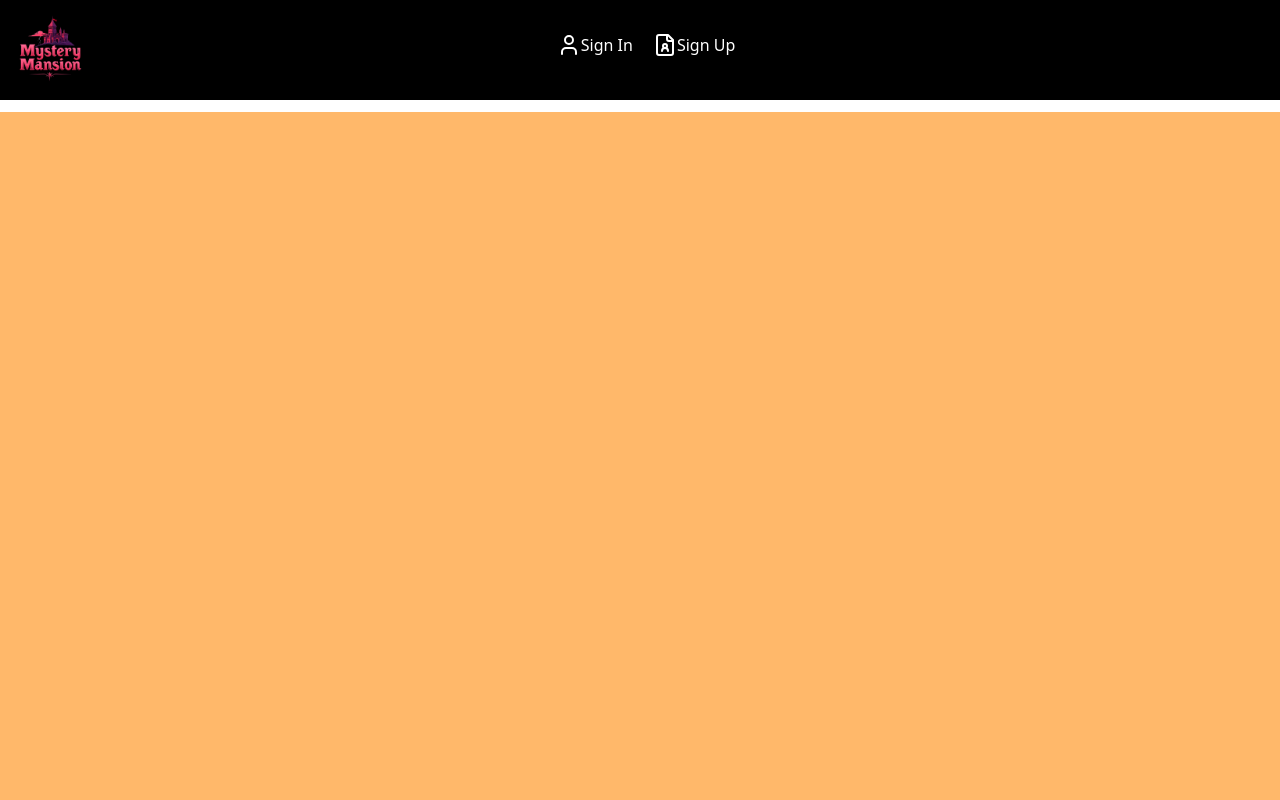
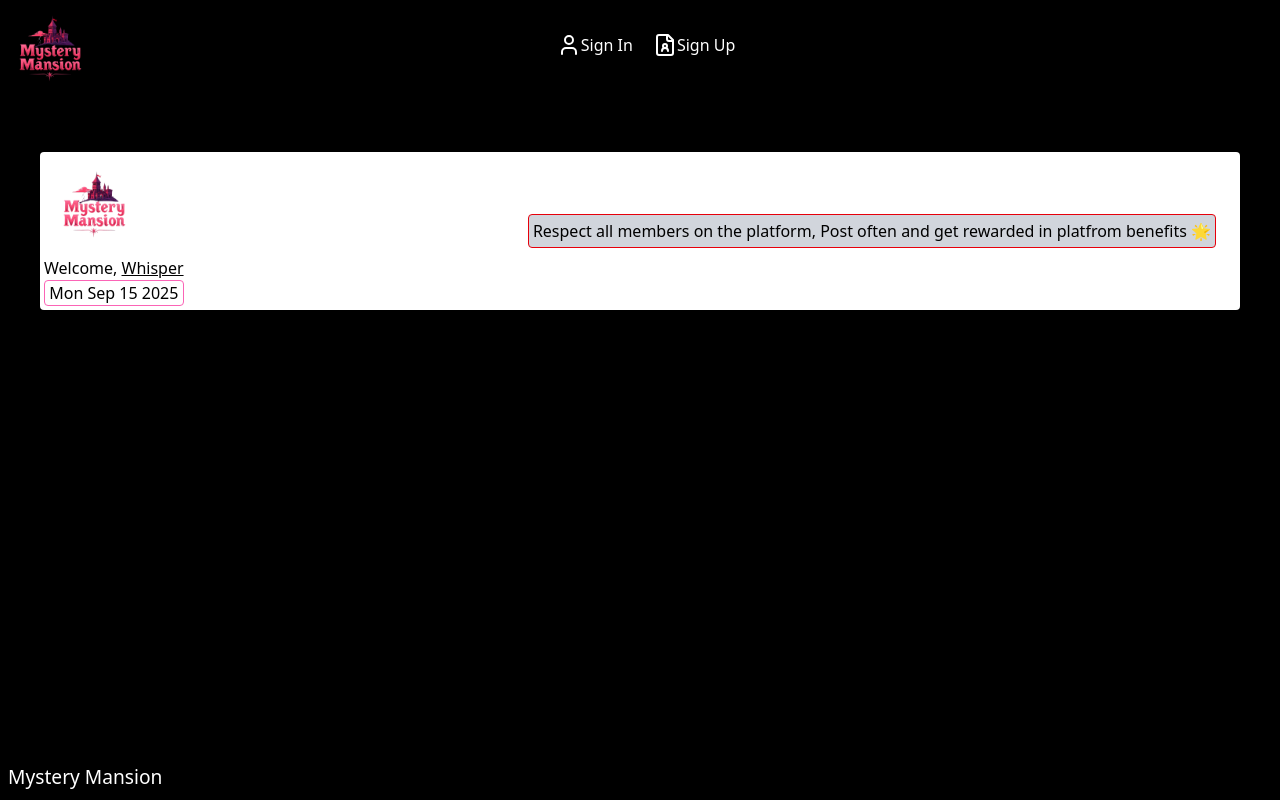
Before and after one commit to INEEDDMONEYY/UNINTERESTED, a React (Vite) app in the folder onex/: page / in a window 1280 px wide. Shown: the top 800 px of the page. Built offline with nearby package versions, Linux system fonts and the light colour scheme.

Commit message:
Header component Ui finished need to add logic to greet user, added current date.

```diff
--- a/onex/src/components/Footer.jsx
+++ b/onex/src/components/Footer.jsx
@@ -1,8 +1,8 @@
 export default function Footer() {
     return(
         <>
-        <div className="h-auto">
-            <h1 className="text-[1.2rem]">Brand name</h1>
+        <div className="h-auto text-white p-2">
+            <h1 className="text-[1.2rem]">Mystery Mansion</h1>
         </div>
         </>
     )
--- /dev/null
+++ b/onex/src/components/Header.jsx
@@ -0,0 +1,37 @@
+import Logo from '../assets/Logo2.png'
+
+export default function Header() {
+    function OptionalMessage(message) {
+        message = 'Respect all members on the platform, Post often and get rewarded in platfrom benefits 🌟';
+        return message;
+    }
+    //Date function
+    function CurrentDate(newDate) {
+        newDate = new Date();
+        const formattedDate = newDate.toDateString();
+        return formattedDate
+    }
+
+    return(
+        //Import location component
+        // /
+        <>
+            <section>
+                <div className="m-10">
+                    <div className="bg-white p-1 flex items-center rounded justify-between">
+                        <div className="inline-block items-center text-center">
+                            <img src={Logo} alt="Company Logo" className="logo" />
+                            <h4 className="greeting">Welcome, <span className="underline" id="greet-user">Whisper</span></h4>
+                            <div className="border-1 border-pink-400 rounded">
+                                <p className="">{CurrentDate()}</p>
+                            </div>
+                        </div>
+                        <div className="bg-gray-300 mx-5 p-1 rounded border-1 border-red-600">
+                            <p className="">{OptionalMessage()}</p>
+                        </div>
+                    </div>
+                </div>
+            </section>
+        </>
+    )
+}
--- a/onex/src/components/SignInForm.jsx
+++ b/onex/src/components/SignInForm.jsx
@@ -12,7 +12,7 @@ export default function Form() {
             <div>
                 {/**Import link from react router & link sign up to it's link */}
                 <h3 className="text-black text-[1rem] underline">Don't have an account yet? <Link to="/signup" className="text-pink-700">Sign Up</Link></h3>
-                <Link to="/forgotpassword">Forgot password ?</Link>
+                <Link to="/forgotpass"><p className="underline text-red-700">Forgot password ?</p></Link>
                 <Link to="/home"><p className="underline text-pink-700">Return home</p></Link>
             </div>
         </form>
--- a/onex/src/components/SignUpForm.jsx
+++ b/onex/src/components/SignUpForm.jsx
@@ -7,6 +7,7 @@ export default function SignupForm() {
             <input type="text" name="username" placeholder="Create a username" className="border-2 border-pink-600 m-2 px-1 text-[1rem] text-black rounded-lg" id="username"/>
             <input type="text" name="email" placeholder="Enter your email" className="border-2 border-pink-600 m-2 px-1 text-[1rem] text-black rounded-lg" id="email"/>
             <input type="text" name="password" placeholder="Enter your password" className="border-2 border-pink-600 m-2 px-1 text-[1rem] text-black rounded-lg" id="password"/>
+            <input type="text" name="password" placeholder="Confirm your password" className="border-2 border-pink-600 m-2 px-1 text-[1rem] text-black rounded-lg" id="retype-password"/>
             <div>
                 <button name="submit-btn" type="submit" className="border-2 border-white m-1 px-1 text-black text-[1.3rem] rounded-md" id="sign-up-btn">Sign Up</button>
             </div>
--- a/onex/src/index.css
+++ b/onex/src/index.css
@@ -1,4 +1,8 @@
 @import "tailwindcss";
+
+:root {
+    background: black;
+}
 
 
 * {
@@ -62,6 +66,7 @@ main {
     header .nav-btn {
         visibility: visible;
         opacity: 1;
+        color: white;
     }
 
     header nav {
@@ -75,7 +80,7 @@ main {
         align-items: center;
         justify-content: center;
         gap: 2.5rem;
-        background-color: var(--mainColorDark);
+        background-color: black;
         transition: 1s;
         transform: translateY(-120%);
         cursor: pointer;
@@ -96,10 +101,28 @@ main {
     }
 
     .nav-items .nav-item:hover {
-        color: var(--mainColor);
+        color: rgb(211, 110, 127);
     }
     .main-bg-container {
         flex-direction: column;
     }
+    /*Signin/up queries*/
+    .signin-bg, .signup-bg {
+        padding: 50px;
+    }
+    form {
+        width: auto;
+    }
+
+    form, h1, h3 {
+        font-size: 1.5rem;
+    }
+    form, link {
+        font-size: 1rem;
+    }
+
+    form, h3 {
+        font-size: 1rem;
+    }
 
 }
--- a/onex/src/pages/ForgotPassPage.jsx
+++ b/onex/src/pages/forgotPassPage.jsx
@@ -4,7 +4,7 @@ import Logo from '../assets/Logo.png'
 export default function ForgotPasswordPage() {
     return(
         <>
-        <div className="flex flex-col signin-bg h-screen p-[200px]">
+        <div className="flex flex-col signin-bg h-screen p-[200px] overflow-hidden">
             <div className="inline-block bg-gray-300 text-center rounded-lg w-96 self-center p-2 form-bg">
                 <div className="flex place-items-center justify-self-center">
                     <h1 className="text-black text-[2rem]">Mystery Mansion</h1>
--- a/onex/src/pages/homePage.jsx
+++ b/onex/src/pages/homePage.jsx
@@ -1,4 +1,5 @@
 import Navbar from '../components/Navbar.jsx'
+import Heading from '../components/Header.jsx'
 import Footer from '../components/Footer.jsx'
 export default function HomePage() {
     return(
@@ -7,11 +8,11 @@ export default function HomePage() {
             <Navbar />
         </nav>
         <main>
-            <div className="h-screen bg-orange-300 bg-img">
-
+            <div className="bg-img">
+                <Heading />
             </div>
         </main>
-        <footer>
+        <footer className="absolute bottom-0">
             <Footer />
         </footer>
         </>
--- a/onex/src/pages/signInPage.jsx
+++ b/onex/src/pages/signInPage.jsx
@@ -4,9 +4,9 @@ import SigninLogo from '../assets/Logo.png'
 export default function SignIn() {
     return(
         <>
-        <div className="flex flex-col signin-bg h-screen p-[200px]">
+        <div className="flex flex-col signin-bg h-screen w-[100vh] p-[200px] overflow-hidden">
             <div className="inline-block bg-gray-300 text-center rounded-lg w-96 self-center p-2 form-bg">
-                <div className="flex place-items-center justify-self-center">
+                <div className="flex place-items-center justify-self-center align-center">
                     <h1 className="text-black text-[2rem]">Mystery Mansion</h1>
                     <img src={SigninLogo} alt="" className="signin-logo" />
                 </div>
--- a/onex/src/pages/signUpPage.jsx
+++ b/onex/src/pages/signUpPage.jsx
@@ -4,7 +4,7 @@ import Logo from '../assets/Logo.png'
 export default function SignupPage() {
     return(
         <>
-        <div className="flex flex-col signup-bg h-screen p-[200px]">
+        <div className="flex flex-col signup-bg h-screen p-[200px] overflow-hidden">
             <div className="inline-block bg-gray-300 text-center rounded-lg w-96 self-center p-2 form-bg">
                 <div className="flex place-items-center justify-self-center">
                     <h1 className="text-black text-[2rem]">Mystery Mansion</h1>
```
Also changed, not shown: onex/src/main.jsx (+6 -1 lines).
